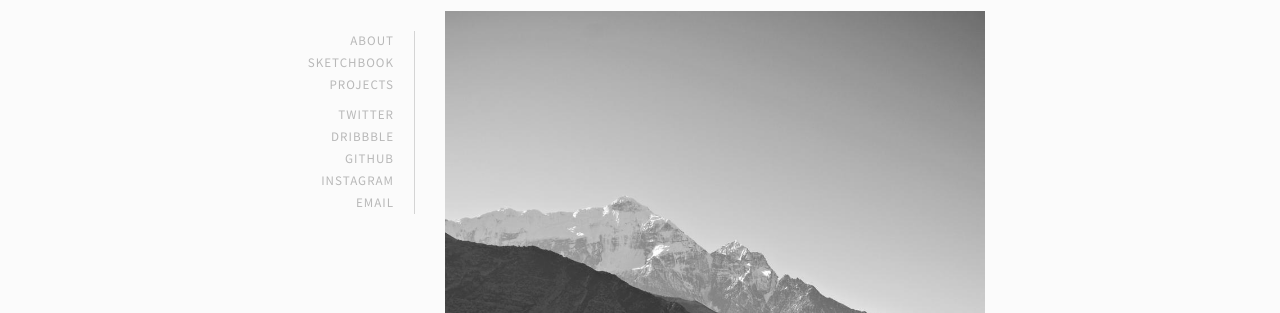
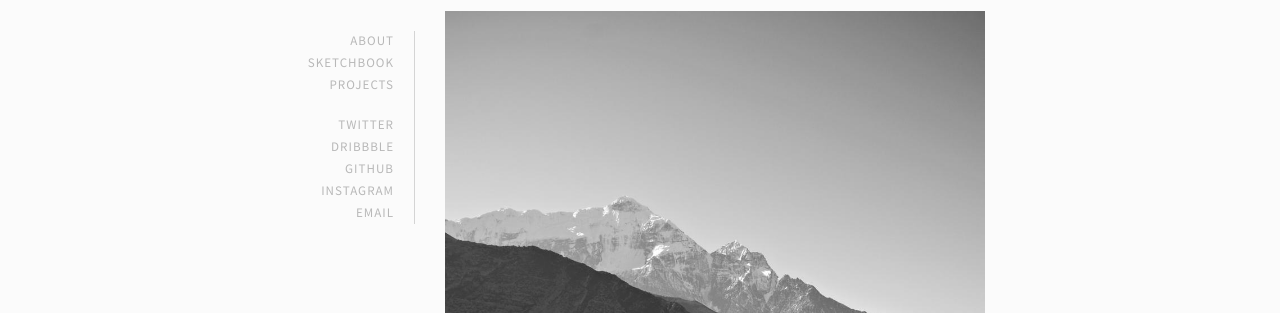
Before and after one commit to partcoffee/partcoffee.github.io, a Jekyll site: the page built from index.html, in a window 1280 px wide. Shown: the part 369-682 px from the top of the page. Built offline with Jekyll 4.4.1, drawn with Linux system fonts in a browser that asks for light colours.

Commit message:
Final push before launch

```diff
--- a/css/main.scss
+++ b/css/main.scss
@@ -195,7 +195,7 @@ nav {
 		margin-bottom: 42px;
 
 		&:first-of-type {
-			margin-bottom: 10px;
+			margin-bottom: 5px;
 		}
 	}
 
@@ -441,6 +441,10 @@ code {
 		ul {
 			border-bottom: 0;
 			margin-bottom: 0;
+
+			&:first-of-type {
+				margin-bottom: 20px;
+			}
 		}
 
 		li {
```
Also changed, not shown: 1 other file.
